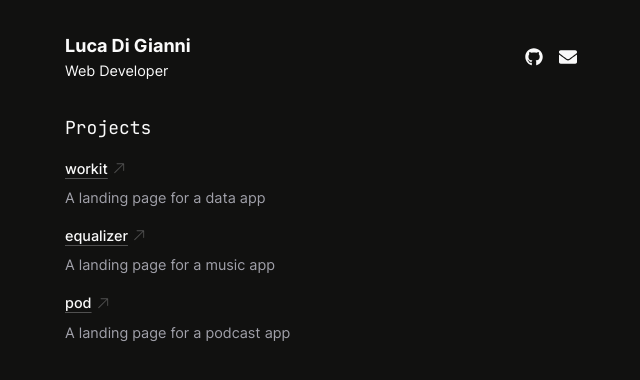
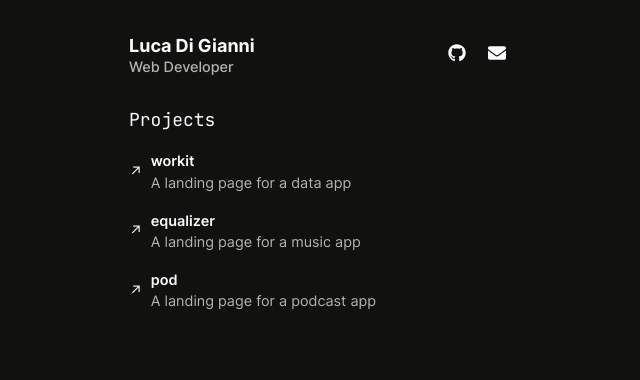
Before and after one commit to ldgni/ldgni.io, a React (Vite) app: page / in a window 1280 px wide. Shown: the top 380 px of the page, without its empty margins (319-959 px from the left). Built offline with nearby package versions, Linux system fonts and the light colour scheme.

Commit message:
refactor: improve code separation and update styles

```diff
--- a/src/App.tsx
+++ b/src/App.tsx
@@ -1,37 +1,16 @@
 import { motion } from "framer-motion";
 import { FaGithub, FaEnvelope } from "react-icons/fa";
-import { HiArrowUpRight } from "react-icons/hi2";
+import projects from "./data/projects.json";
+import { Project } from "./types";
 
 export default function App() {
-  const projects = [
-    {
-      id: 1,
-      name: "workit",
-      url: "https://ldgni.github.io/workit-landing-page/",
-      description: "A landing page for a data app",
-    },
-    {
-      id: 2,
-      name: "equalizer",
-      url: "https://ldgni.github.io/equalizer-landing-page/",
-      description: "A landing page for a music app",
-    },
-    {
-      id: 3,
-      name: "pod",
-      url: "https://ldgni.github.io/pod-request-access-landing-page/",
-      description: "A landing page for a podcast app",
-    },
-  ];
-
   const variants = {
     hidden: { opacity: 0 },
     visible: { opacity: 1 },
   };
 
   return (
-    <>
-      <div className="container max-w-xl p-8">
+    <div className="container max-w-md p-8">
       <motion.header
         className="mb-8 flex items-center justify-between"
         initial="hidden"
@@ -40,39 +19,48 @@ export default function App() {
         variants={variants}>
         <div>
           <h1 className="text-lg font-bold">Luca Di Gianni</h1>
-            <p>Web Developer</p>
+          <p className="font-medium leading-none text-secondary">
+            Web Developer
+          </p>
         </div>
-          <div className="flex gap-4">
-            <a href="https://github.com/ldgni" target="_blank">
-              <FaGithub className="text-lg hover:animate-spin" />
+        <div className="flex gap-2">
+          <a
+            href="https://github.com/ldgni"
+            target="_blank"
+            className="flex size-8 items-center justify-center rounded-md text-lg transition-colors hover:bg-accent"
+            aria-label="GitHub Profile">
+            <FaGithub />
           </a>
-            <a href="mailto:luca.dgni@gmail.com">
-              <FaEnvelope className="text-lg hover:animate-spin" />
+          <a
+            href="mailto:luca.dgni@gmail.com"
+            className="flex size-8 items-center justify-center rounded-md text-lg transition-colors hover:bg-accent"
+            aria-label="Send email">
+            <FaEnvelope />
           </a>
         </div>
       </motion.header>
       <motion.main
         initial="hidden"
         animate="visible"
-          transition={{ duration: 0.75, delay: 0.25, ease: "easeIn" }}
+        transition={{ duration: 0.75, delay: 0.2, ease: "easeIn" }}
         variants={variants}>
         <h2 className="mb-4 font-mono text-lg">Projects</h2>
         <ul className="flex flex-col gap-4">
-            {projects.map((project) => (
+          {projects.map((project: Project) => (
             <li key={project.id}>
-                <a
-                  href={project.url}
-                  target="_blank"
-                  className="mb-2 inline-flex items-center gap-1 font-medium underline decoration-accent underline-offset-4 transition hover:decoration-primary">
-                  {project.name}
-                  <HiArrowUpRight className="text-accent" />
+              <a href={project.url} target="_blank">
+                <div className="inline-flex items-center gap-2 transition-all hover:scale-105 hover:opacity-75">
+                  &#8599;
+                  <div>
+                    <h3 className="font-semibold">{project.name}</h3>
+                    <p className="text-secondary">{project.description}</p>
+                  </div>
+                </div>
               </a>
-                <p className="text-secondary">{project.description}</p>
             </li>
           ))}
         </ul>
       </motion.main>
     </div>
-    </>
   );
 }
--- /dev/null
+++ b/src/data/projects.json
@@ -0,0 +1,20 @@
+[
+  {
+    "id": 1,
+    "name": "workit",
+    "url": "https://ldgni.github.io/workit-landing-page/",
+    "description": "A landing page for a data app"
+  },
+  {
+    "id": 2,
+    "name": "equalizer",
+    "url": "https://ldgni.github.io/equalizer-landing-page/",
+    "description": "A landing page for a music app"
+  },
+  {
+    "id": 3,
+    "name": "pod",
+    "url": "https://ldgni.github.io/pod-request-access-landing-page/",
+    "description": "A landing page for a podcast app"
+  }
+]
--- /dev/null
+++ b/src/types.ts
@@ -0,0 +1,6 @@
+export interface Project {
+  id: number;
+  name: string;
+  url: string;
+  description: string;
+}
--- a/tailwind.config.js
+++ b/tailwind.config.js
@@ -5,10 +5,11 @@ export default {
     extend: {
       backgroundColor: {
         primary: "#111110",
+        accent: "#222222",
       },
       colors: {
         primary: "#fafafa",
-        secondary: "#a1a1aa",
+        secondary: "#b5b3ad",
         accent: "#505050",
       },
       fontFamily: {
```
Lines whose indentation alone changed are shown as unchanged.
